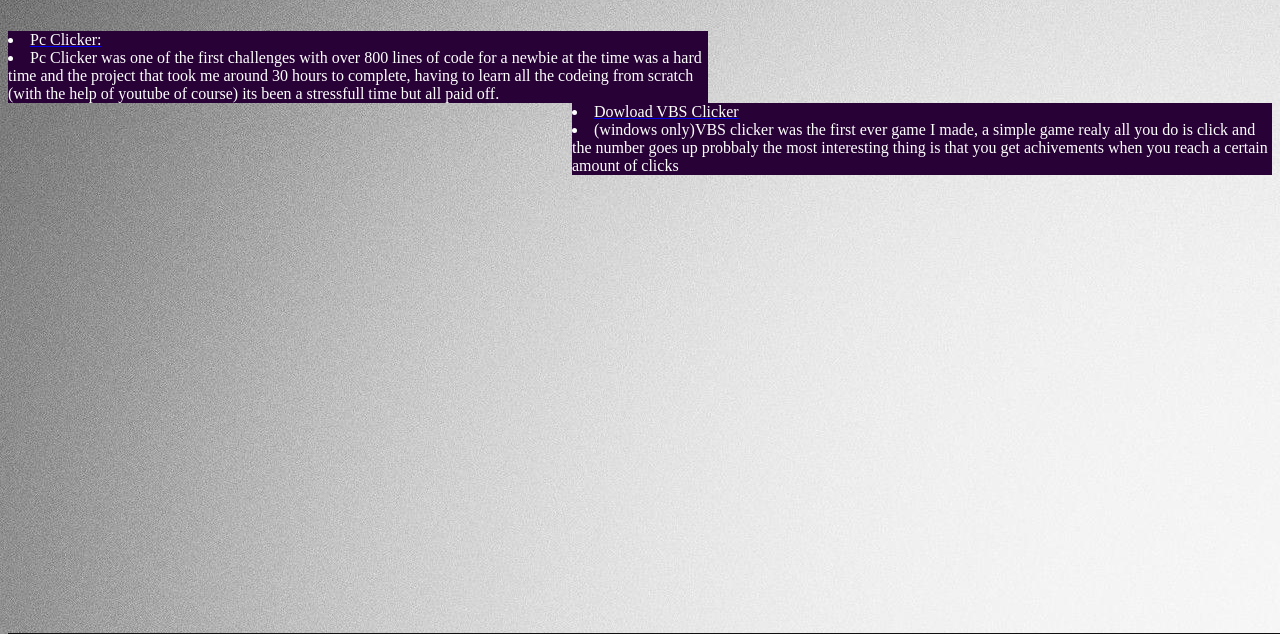
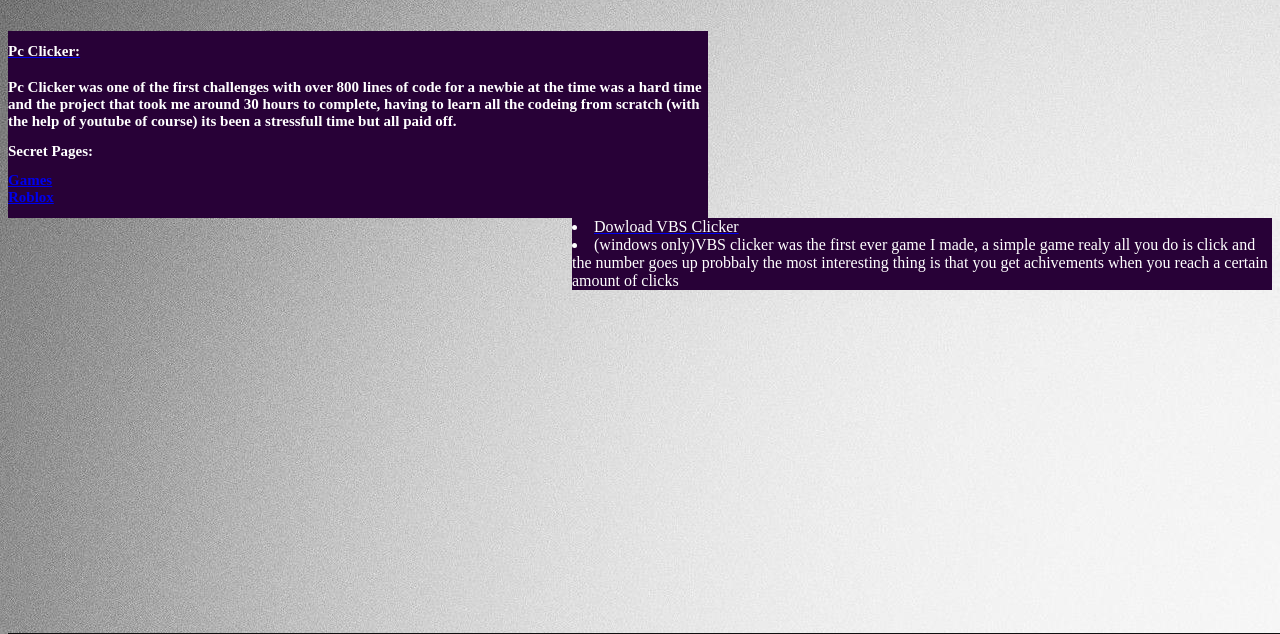
Before and after one commit to ItsRhysboi/Rhys-s-Lair, a plain HTML site: page About.html in a window 1280 px wide. Shown: the part 107-741 px from the top of the page. Drawn offline with Linux system fonts and the light colour scheme.

Commit message:
Update About.html

```diff
--- a/About.html
+++ b/About.html
@@ -68,8 +68,9 @@
 	width: 700px;
 	}
 
-	.clicker li {
+	.clicker h2 {
 	color: white;
+	font-size: 15px;
 	}
 
 	.soon {
@@ -102,6 +103,17 @@
 	text-align: center;
 	}
 
+	.url {
+	background-color: #280137;
+	float: left;
+	width: 700px;
+	}
+
+	.url {
+	color: white;
+	}
+
+
 </style>
 <body background="images\BackGround.jpg">
 	<div class="header">
@@ -121,18 +133,21 @@
 	</div>
 	</div><br><br>
 	<div class="clicker">
-	<a href="Clicker project\main.html"><li>Pc Clicker:<li></a>Pc Clicker was one of the first challenges
+	<a href="Clicker project\main.html"><h2>Pc Clicker:<h3></a><h2>Pc Clicker was one of the first challenges
 	with over 800 lines of code for a newbie at the time was a hard time and the project that took me around 30
 	hours to complete, having to learn all the codeing from scratch (with the help of youtube of course)
-	its been a stressfull time but all paid off.
+	its been a stressfull time but all paid off.</h3>
+	<h2>Secret Pages:<h2>
+	<a href="https://itsrhysboi.github.io/Rhys-s-Lair/Games.html">Games</a><br>
+	<a href="https://itsrhysboi.github.io/Rhys-s-Lair/roblox.html">Roblox</a>
 	</div>
 
 	<div class="soon">
 	<a href="https://drive.google.com/drive/u/0/folders/1O-3xUvULSLqNUd1WYjB3NjUZ4ES1ht2P"><li>Dowload VBS Clicker<li></a>
 	(windows only)VBS clicker was the first ever game I made, a simple game realy all you do is click and the number goes up
 	probbaly the most interesting thing is that you get achivements when you reach a certain amount of clicks
+	</div>
 
-	</div>
 
 	<footer>
 	<div class="footercontent">
```
